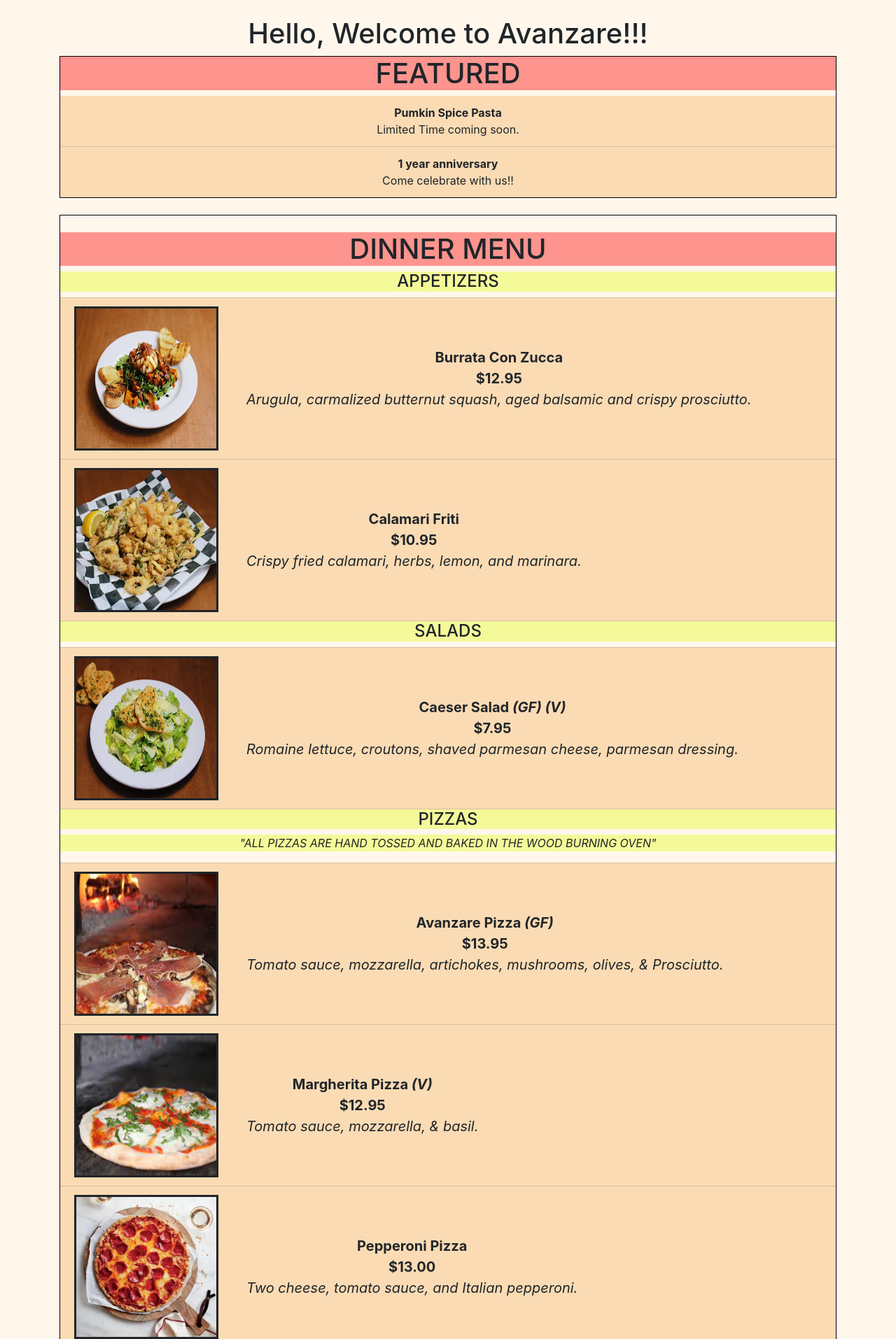
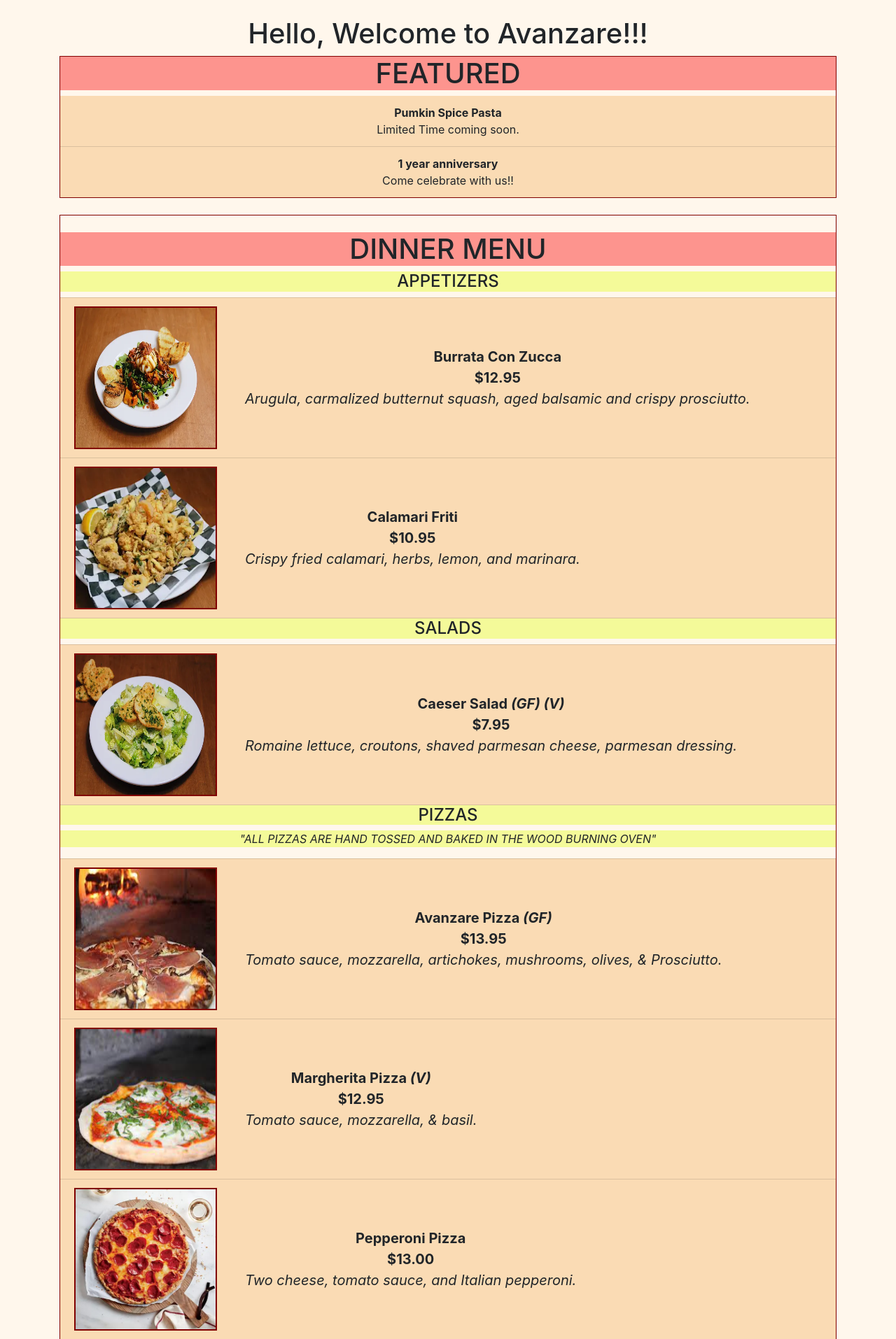
Before and after one commit to rancy1313/Avanzare, a Flask app: a page that uses avanzareApp/templates/base.html in a window 1280 px wide. Shown: the part 150-2064 px from the top of the page at 70% size. Run offline with Flask 2, Linux system fonts and the light colour scheme; data comes from the database, SQL or seed files in the repository; both versions use the stored data as it was after the commit; some libraries are stand-ins or nearby versions.

Commit message:
added border color, html title to page tab

```diff
--- a/avanzareApp/static/style.css
+++ b/avanzareApp/static/style.css
@@ -9,6 +9,7 @@
 }
 .blackLine {
     border:1px solid black;
+    border-color: #800000;
 }
 .container2 {
     display: flex;
@@ -25,6 +26,8 @@ nav{
 }
 .image {
     border: solid;
+    border-width: 2px;
+    border-color: #800000;
 }
 
 .list-group-item {
--- a/avanzareApp/templates/base.html
+++ b/avanzareApp/templates/base.html
@@ -3,6 +3,7 @@
 <head>
     <meta charset="UTF-8"/>
     <meta name="viewport" content="width=device-width, initial-scale=1"/>
+    <title>Avanzare</title>
     <link
       rel="stylesheet"
       href="https://stackpath.bootstrapcdn.com/bootstrap/4.4.1/css/bootstrap.min.css"
```
Also changed, not shown: instance/database.db.
